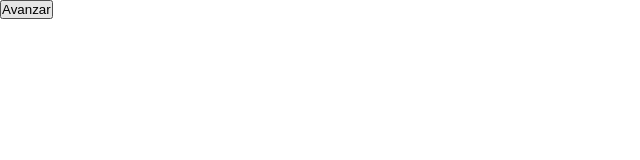
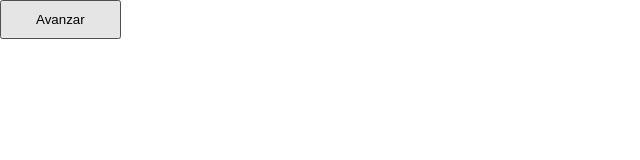
Before and after one commit to Alejandroidb/Modulo03_funciones, a plain HTML site: page index.html in a window 1280 px wide. Shown: the whole page, without its empty margins (0-640 px from the left). Drawn offline with Linux system fonts and the light colour scheme.

Commit message:
cambio estilo boton

```diff
--- a/assets/css/style.css
+++ b/assets/css/style.css
@@ -20,3 +20,6 @@
     justify-content: space-evenly;
     flex-direction: row;
 }
+.index {
+    padding: 10px 34px;
+}
```
